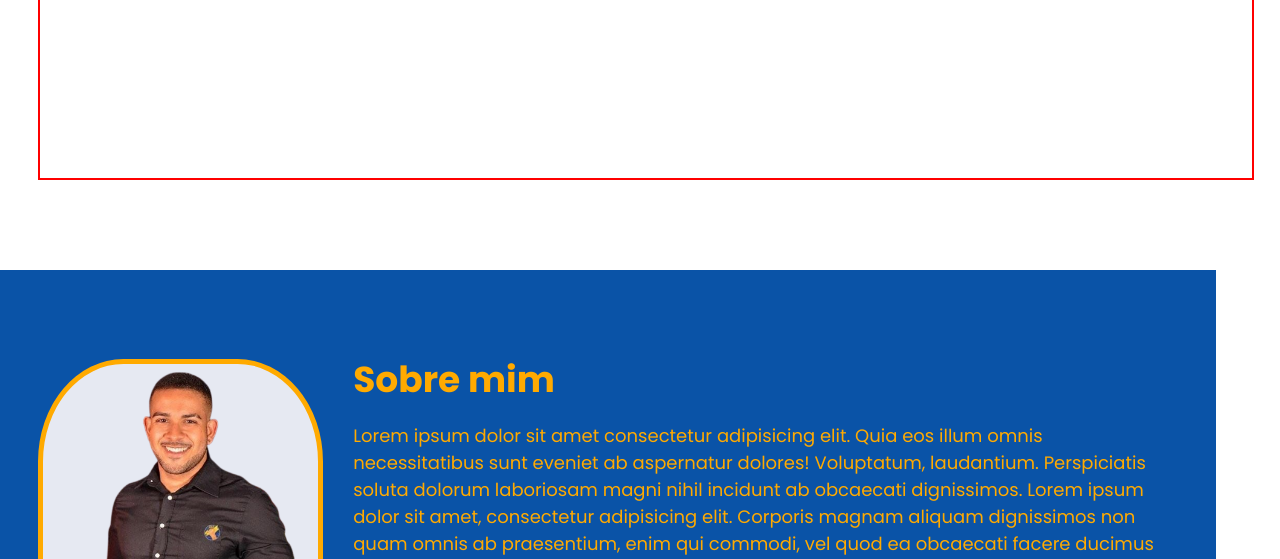
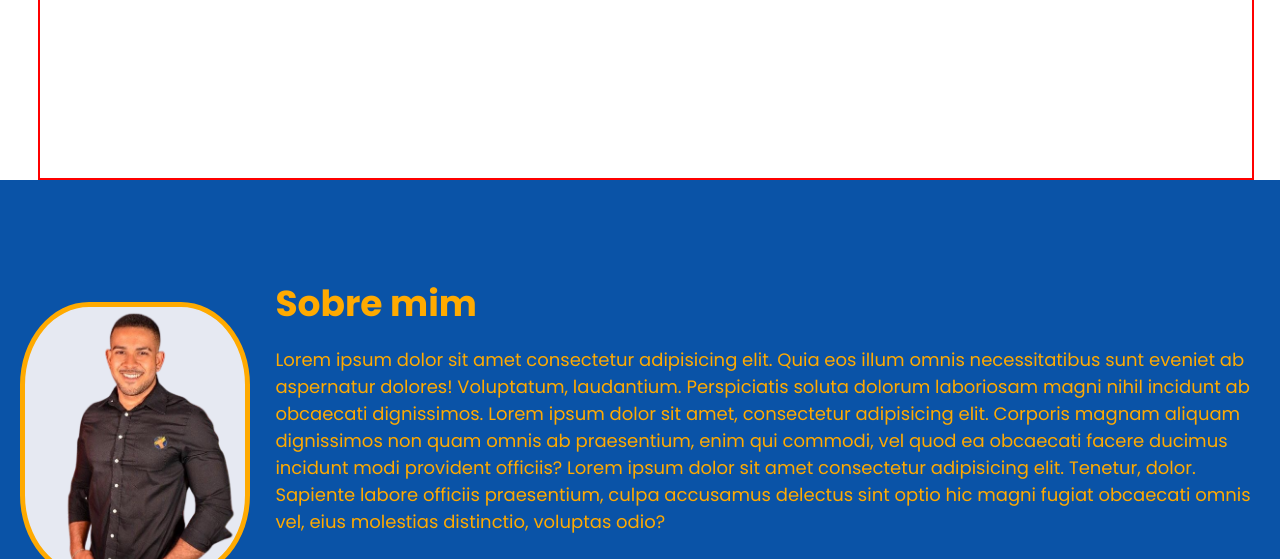
Before and after one commit to KlyscSilva/page-gym, a plain HTML site: page index.html in a window 1280 px wide. Shown: the part 2140-2699 px from the top of the page. Drawn offline with Linux system fonts and the light colour scheme.

Commit message:
ajustes na section sobre

```diff
--- a/produtoStyle.css
+++ b/produtoStyle.css
@@ -173,7 +173,7 @@ header{
 
 section{
 
-  width: 95%;
+  width: 95vw;
   height: 200vh;
 
 
@@ -381,23 +381,26 @@ section{
 
 /*Container da Section Sobre */
 .sobre {
+  width: 100%;
   height: 65vh;
   display: flex;
   align-items: center;
-  padding: 3% ;
+  justify-content: center;
   background-color: #0a53a7;
-  margin-top: 7% ;
+
 
 }
 
 /*Imagem da Section Sobre*/
 .sobre img {
-  width: 25%;
+  width: 18%;
   border-radius: 30%;
   border: solid 5px #FFAA00;
-  margin-right: 30px;
+  margin-left: 20px;
+  margin-right: 25px;
   cursor: pointer;
   background-color: #e6e9f2;
+
 }
 
 /*Container dos textos da section Sobre*/
```
